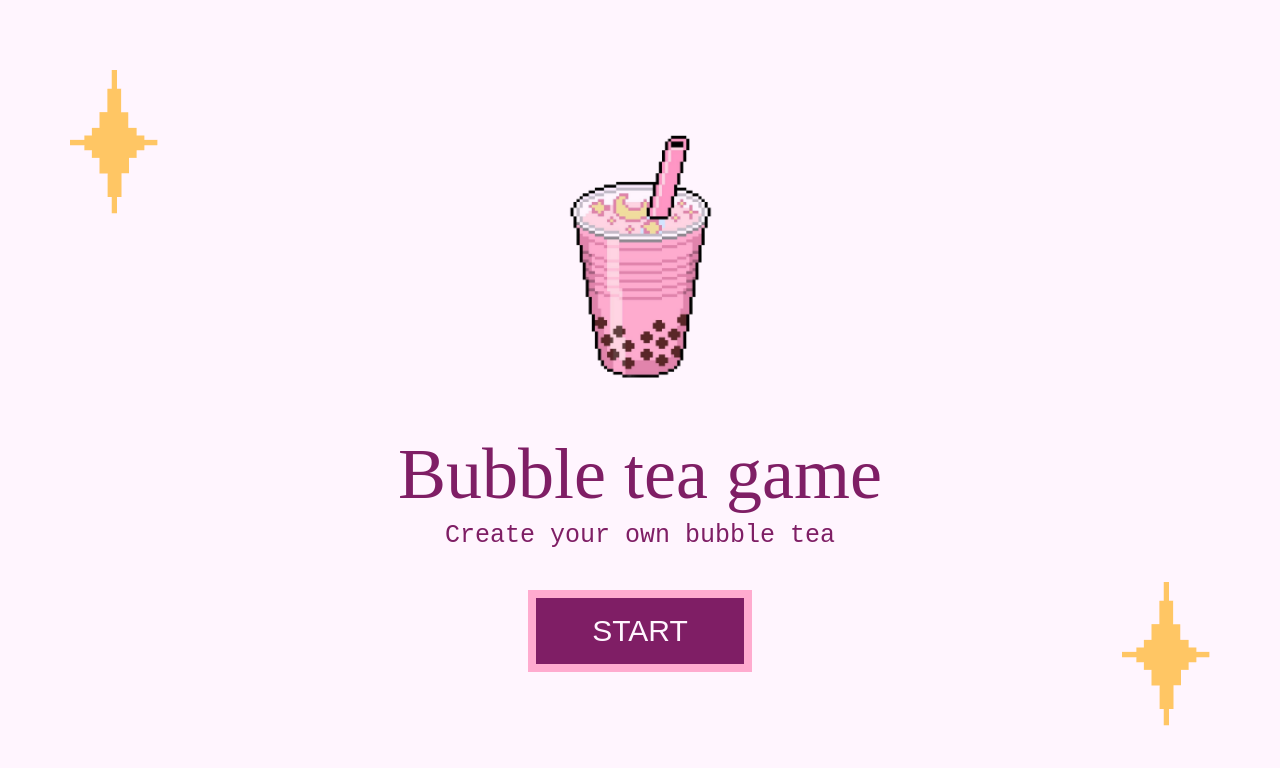
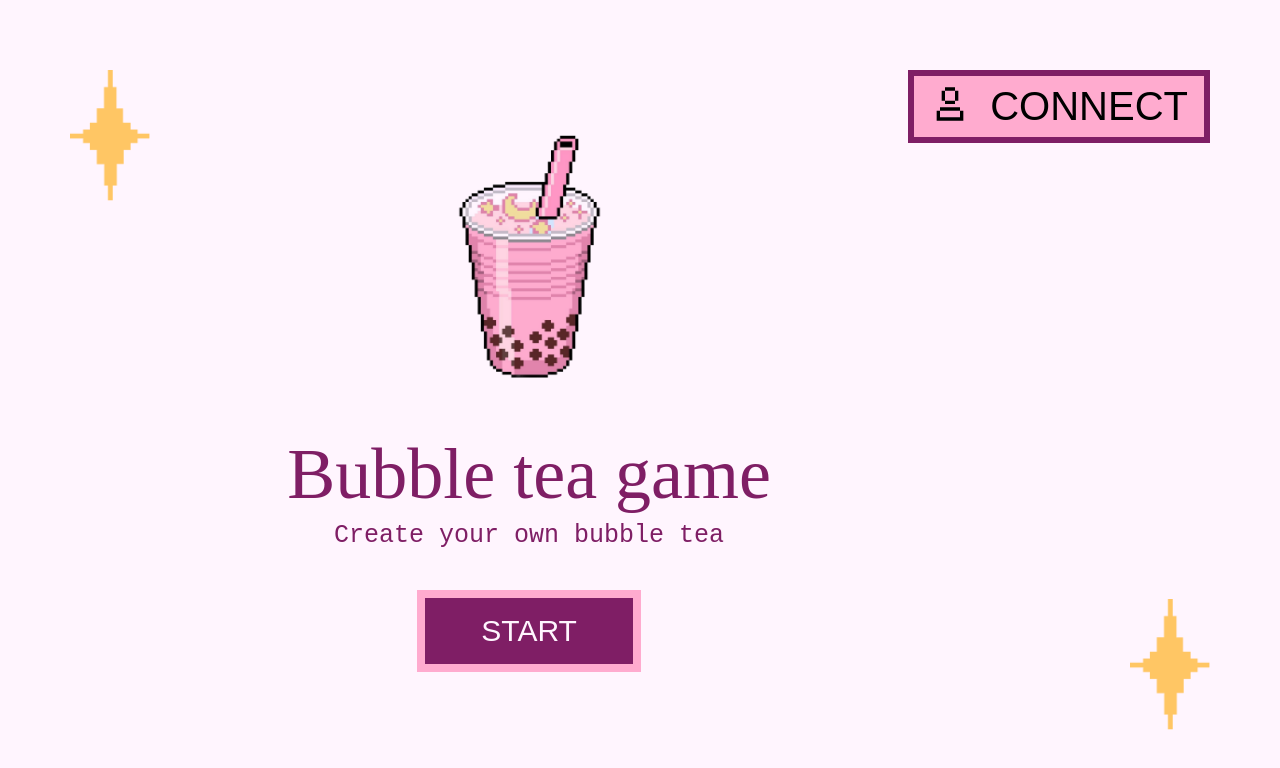
Before and after one commit to Samantha1919/BB-GAME2, a website built with Vite: page index.html in a window 1280 px wide. Built offline with nearby package versions, Linux system fonts and the light colour scheme; a web font is replaced by a local one.

Commit message:
css-index
jai fais des mofis au debut javais mis le bouton conenct en image mais il etait tt pixelisé dcp je lai mis en svg et ca va mieux et jai mis tout le css g galéré meme si je trouve que le bouton connect est tjrs assez gros. vu que jai rajouté le css du bouton connect jai du modifier le css pr les etoiles. A VOIIRR SI JE REFAIS DAUTRES MODIFS PR LE BOUTON CONNECT

```diff
--- a/index.html
+++ b/index.html
@@ -13,7 +13,7 @@
     <div id="un">
         <div id="deux">
 
-            <img src="assets/star.png">
+            <img src="assets/star.png" id="star1">
 
         </div>
 
@@ -30,7 +30,8 @@
 
         <div id="quatre">
 
-            <img src="assets/star.png">
+            <button id="connect"><img src="assets/user.svg" id="user">CONNECT</button>
+            <img src="assets/star.png" id="star2">
 
         </div>
 
--- a/style.css
+++ b/style.css
@@ -84,9 +84,16 @@ h2{
 #quatre{
   flex-direction: column;
   padding: 70px;
+  padding-top: 50px;
 
 
-  align-content: end;
+
+  align-content:start;
+  justify-content: space-between;
+  display: flex;
+
+  text-align: right;
+
 
 
 }
@@ -97,3 +104,43 @@ h2{
   gap:5px;
 
 }
+
+#star1{
+
+  width: 80px;
+  height:auto;
+
+}
+
+#star2{
+
+  width: 80px;
+  height:auto;
+  align-self: end;
+
+
+}
+
+#connect{
+
+
+  border: 6.656px solid var(--pink-dark, #7F1E65);
+  background: var(--pink-medium, #FFABCF);
+  font-family: "Jersey 10", sans-serif;
+
+  padding: 8px 16px;
+
+
+  font-size:40px;
+  margin-top: 20px;
+  display: flex;
+  gap:20px;
+
+
+}
+
+#user{
+  width: 40px;
+  height: auto;
+
+}
```
Also changed, not shown: assets/button-connect.png (added), assets/user.png (added), assets/user.svg (added), assets/user@2x.png (added), assets/user@512w.png (added).
